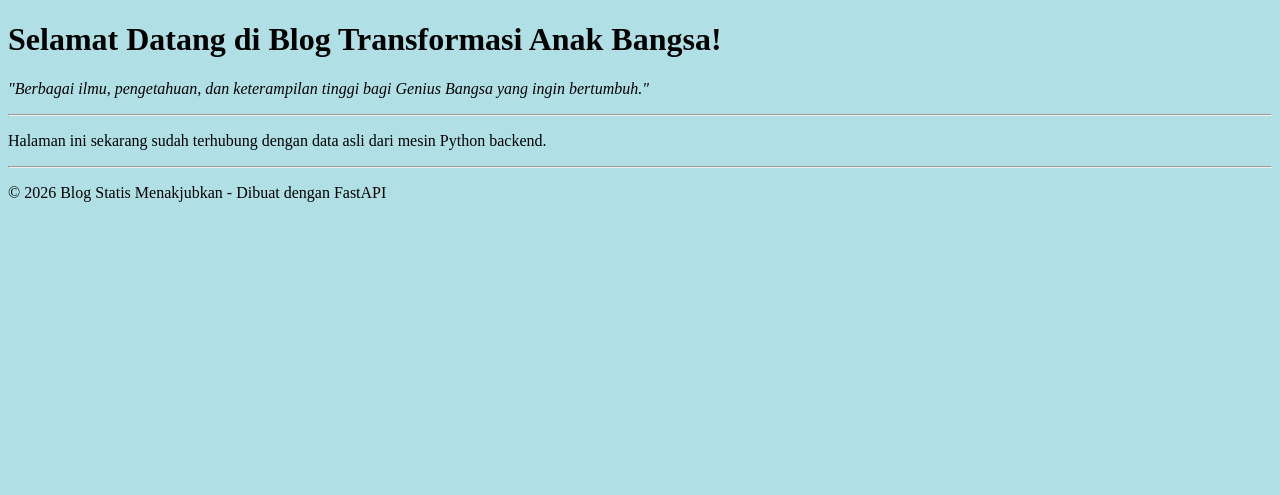
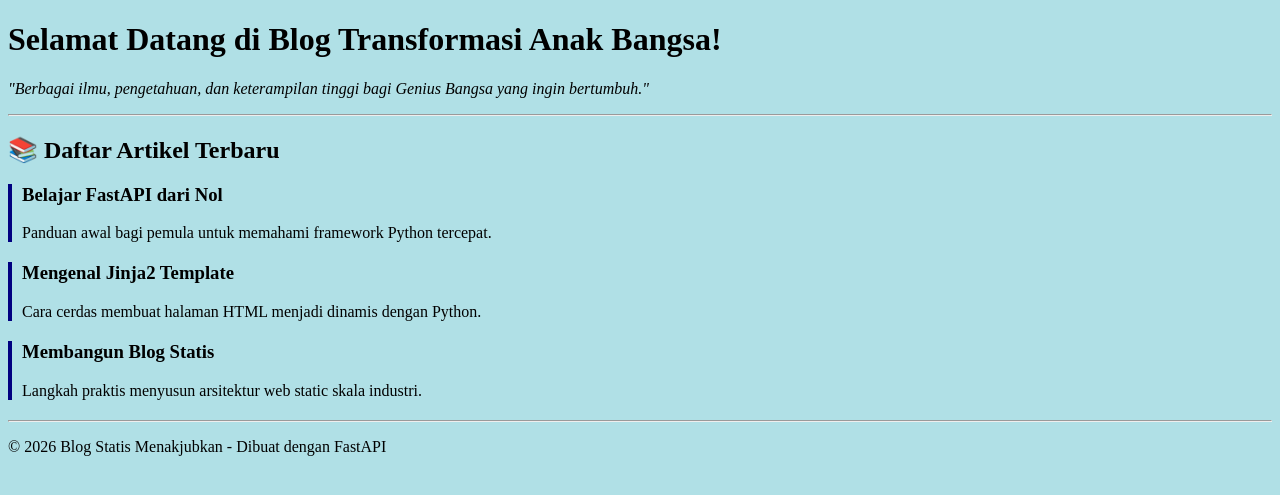
Before and after one commit to ingskillsetstraining/fastapi-beginner-blog, a FastAPI app: page / in a window 1280 px wide. Shown: the part 70-565 px from the top of the page. Run offline with FastAPI, Linux system fonts and the light colour scheme.

Commit message:
Unit 3.4: Logika Jinja2 di HTML (Looping daftar artikel dan Kondisional IF)

```diff
--- a/src/main.py
+++ b/src/main.py
@@ -12,15 +12,19 @@ templates = Jinja2Templates(directory="templates")
 
 @app.get("/")
 def baca_utama(request: Request):
-    # 1. Buat data kiriman di dalam kamus Python (Dictionary)
+    # 1. Tambahkan daftar artikel (list of dictionaries) ke dalam data_kiriman
     data_kiriman = {
         "nama_pemilik": "Transformasi Anak Bangsa",
-        "slogan": "Berbagai ilmu, pengetahuan, dan keterampilan tinggi bagi Genius Bangsa yang ingin bertumbuh."
+        "slogan": "Berbagai ilmu, pengetahuan, dan keterampilan tinggi bagi Genius Bangsa yang ingin bertumbuh.",
+        "daftar_artikel": [
+            {"judul": "Belajar FastAPI dari Nol", "ringkasan": "Panduan awal bagi pemula untuk memahami framework Python tercepat."},
+            {"judul": "Mengenal Jinja2 Template", "ringkasan": "Cara cerdas membuat halaman HTML menjadi dinamis dengan Python."},
+            {"judul": "Membangun Blog Statis", "ringkasan": "Langkah praktis menyusun arsitektur web static skala industri."}
+        ]
     }
 
-    # 2. Masukkan kamus data tersebut ke dalam parameter 'context'
     return templates.TemplateResponse(
         request=request,
         name="index.html",
-        context={"data": data_kiriman} # <-- Kita bungkus dengan kata kunci 'data'
+        context={"data": data_kiriman}
     )
--- a/templates/index.html
+++ b/templates/index.html
@@ -5,10 +5,19 @@
 {% block judul %}Halaman Utama - Blog Statis{% endblock %}
 
 {% block konten %}
-    <!-- Panggil kata kunci yang kita kirim dari file Python tadi -->
     <h1>Selamat Datang di Blog {{ data.nama_pemilik }}!</h1>
     <p><em>"{{ data.slogan }}"</em></p>
 
     <hr>
-    <p>Halaman ini sekarang sudah terhubung dengan data asli dari mesin Python backend.</p>
+
+    <h2>📚 Daftar Artikel Terbaru</h2>
+
+    <!-- Jalankan perulangan Jinja2 untuk membaca setiap artikel -->
+    {% for artikel in data.daftar_artikel %}
+        <div style="margin-bottom: 20px; border-left: 4px solid navy; padding-left: 10px;">
+            <h3>{{ artikel.judul }}</h3>
+            <p>{{ artikel.ringkasan }}</p>
+        </div>
+    {% endfor %}
+
 {% endblock %}
```
Also changed, not shown: jurnal.md (+6 -0 lines).
